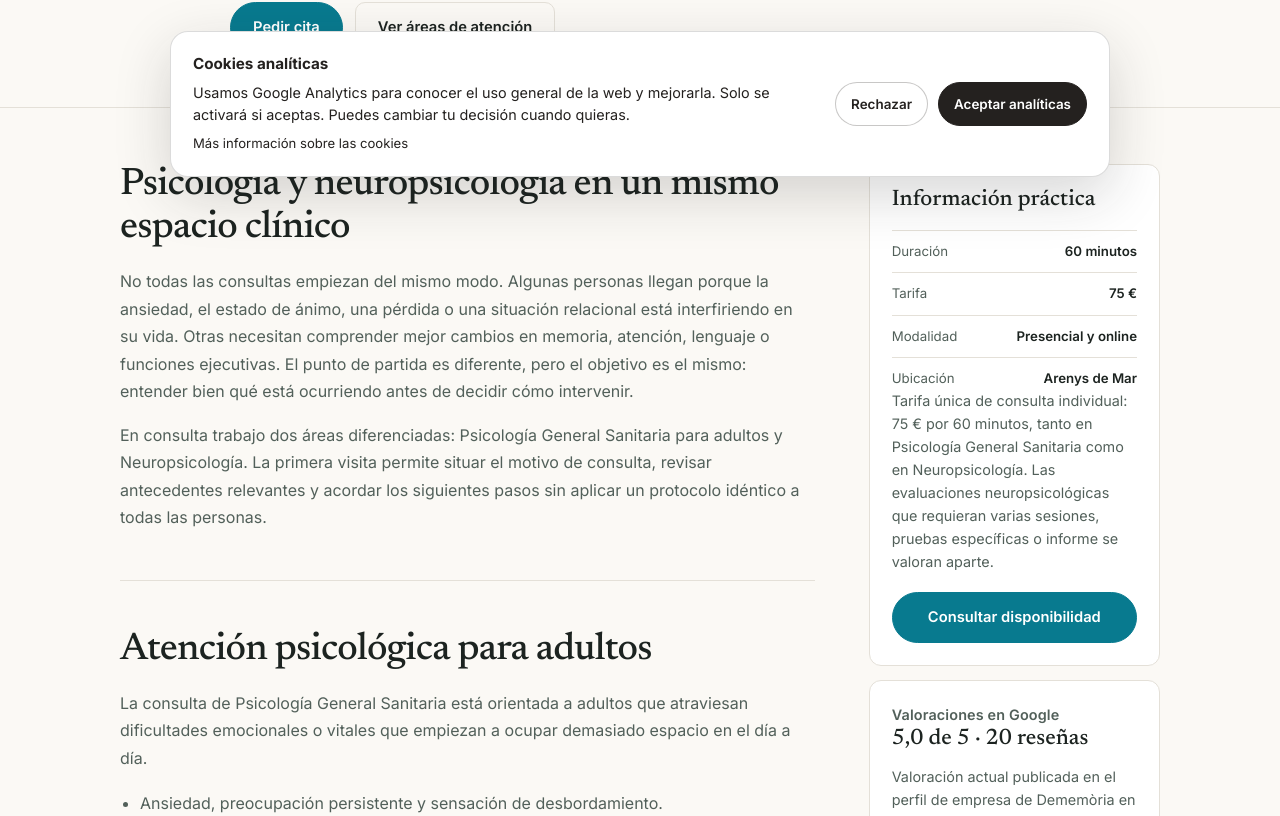
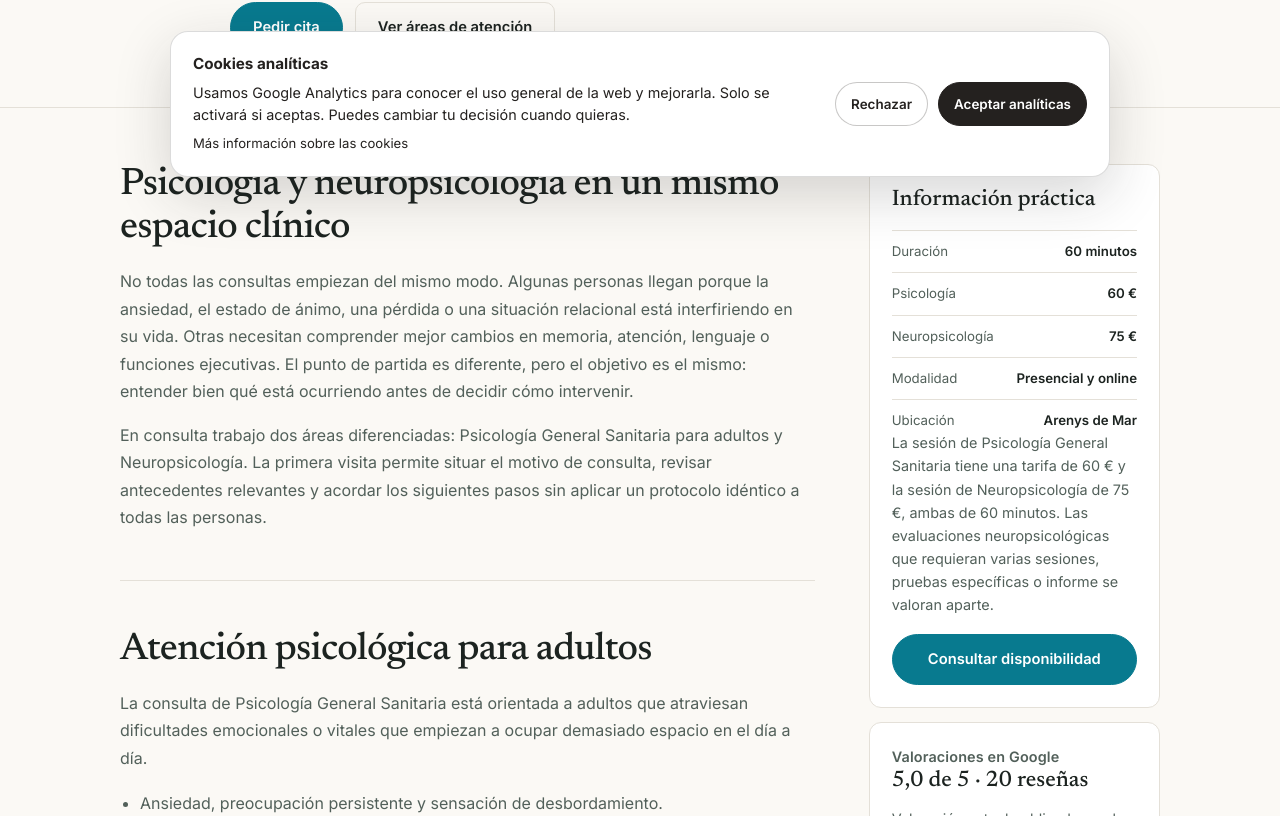
Before and after one commit to carolinasanchezgirona/Portfolio-Carolina, a Next.js app: page /psicologa-arenys-de-mar in a window 1280 px wide. Shown: the part 601-1417 px from the top of the page. Built offline with nearby package versions, Linux system fonts and the light colour scheme.

Commit message:
Aclara tarifas diferenciadas en la pagina de Arenys

```diff
--- a/app/psicologa-arenys-de-mar/page.tsx
+++ b/app/psicologa-arenys-de-mar/page.tsx
@@ -123,11 +123,12 @@ export default function LocalPsychologistPage() {
             <h2>Información práctica</h2>
             <ul className="seo-facts">
               <li><span>Duración</span><strong>60 minutos</strong></li>
-              <li><span>Tarifa</span><strong>75 €</strong></li>
+              <li><span>Psicología</span><strong>60 €</strong></li>
+              <li><span>Neuropsicología</span><strong>75 €</strong></li>
               <li><span>Modalidad</span><strong>Presencial y online</strong></li>
               <li><span>Ubicación</span><strong>Arenys de Mar</strong></li>
             </ul>
-            <p className="seo-card-note">Tarifa única de consulta individual: 75 € por 60 minutos, tanto en Psicología General Sanitaria como en Neuropsicología. Las evaluaciones neuropsicológicas que requieran varias sesiones, pruebas específicas o informe se valoran aparte.</p>
+            <p className="seo-card-note">La sesión de Psicología General Sanitaria tiene una tarifa de 60 € y la sesión de Neuropsicología de 75 €, ambas de 60 minutos. Las evaluaciones neuropsicológicas que requieran varias sesiones, pruebas específicas o informe se valoran aparte.</p>
             <a className="editorial-btn editorial-btn-primary" href="/cita/">Consultar disponibilidad</a>
           </div>
 
```
